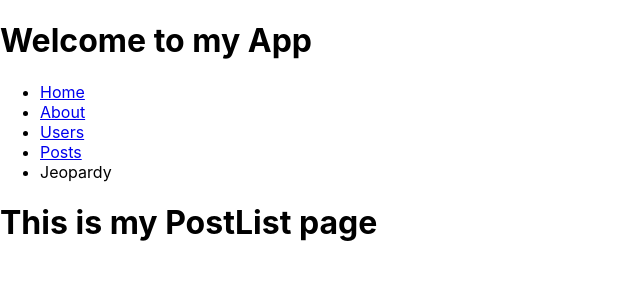
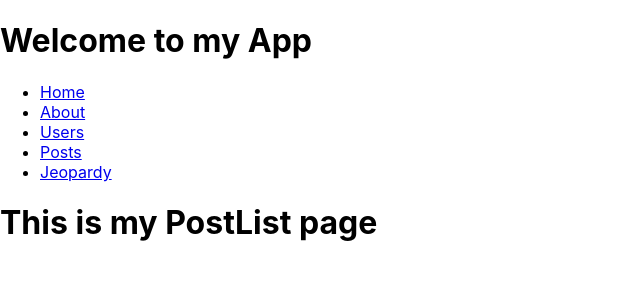
Before and after one commit to amex-bootcamp/react-w2d4-demo, a React (Create React App) app: page /posts in a window 1280 px wide. Shown: the top 300 px of the page, without its empty margins (0-640 px from the left). Built offline with nearby package versions, Linux system fonts and the light colour scheme.

Commit message:
react router: create JeopardyApp component

```diff
--- a/src/App.js
+++ b/src/App.js
@@ -2,10 +2,7 @@ import { Switch, Route } from "react-router-dom";
 
 import "./App.css";
 
-import Question from "./components/Jeopardy/Question/Question";
-import CategoryList from "./components/Jeopardy/CategoryList/CategoryList";
-import QuestionByCategoryList from "./components/Jeopardy/QuestionByCategoryList/QuestionByCategoryList";
-import QuestionList from "./components/Jeopardy/QuestionList/QuestionList";
+import JeopardyApp from "./components/Jeopardy/JeopardyApp";
 
 import About from "./components/About/About";
 import Home from "./components/Home/Home";
@@ -37,12 +34,9 @@ function App() {
           <Route path="/posts">
             <PostList />
           </Route>
+          <JeopardyApp />
           <User />
           <Post />
-          <Question />
-          <CategoryList />
-          <QuestionByCategoryList />
-          <QuestionList />
         </Switch>
       </main>
     </div>
--- /dev/null
+++ b/src/components/Jeopardy/JeopardyApp/JeopardyApp.js
@@ -0,0 +1,18 @@
+import React, { Component } from "react";
+import Question from "./Question/Question.js";
+import QuestionList from "./QuestionList/QuestionList.js";
+import CategoryList from "./CategoryList/CategoryList.js";
+import QuestionByCategoryList from "./QuestionByCategoryList/QuestionByCategoryList.js";
+
+export default class JeopardyApp extends Component {
+  render() {
+    return (
+      <div>
+        <Question />
+        <QuestionList />
+        <CategoryList />
+        <QuestionByCategoryList />
+      </div>
+    );
+  }
+}
--- a/src/components/Navigation/Navigation.js
+++ b/src/components/Navigation/Navigation.js
@@ -19,7 +19,9 @@ export default class Navigation extends Component {
           <li>
             <Link to="/posts">Posts</Link>
           </li>
-          <li>Jeopardy</li>
+          <li>
+            <Link to="/jeopardy">Jeopardy</Link>
+          </li>
         </ul>
       </nav>
     );
```
